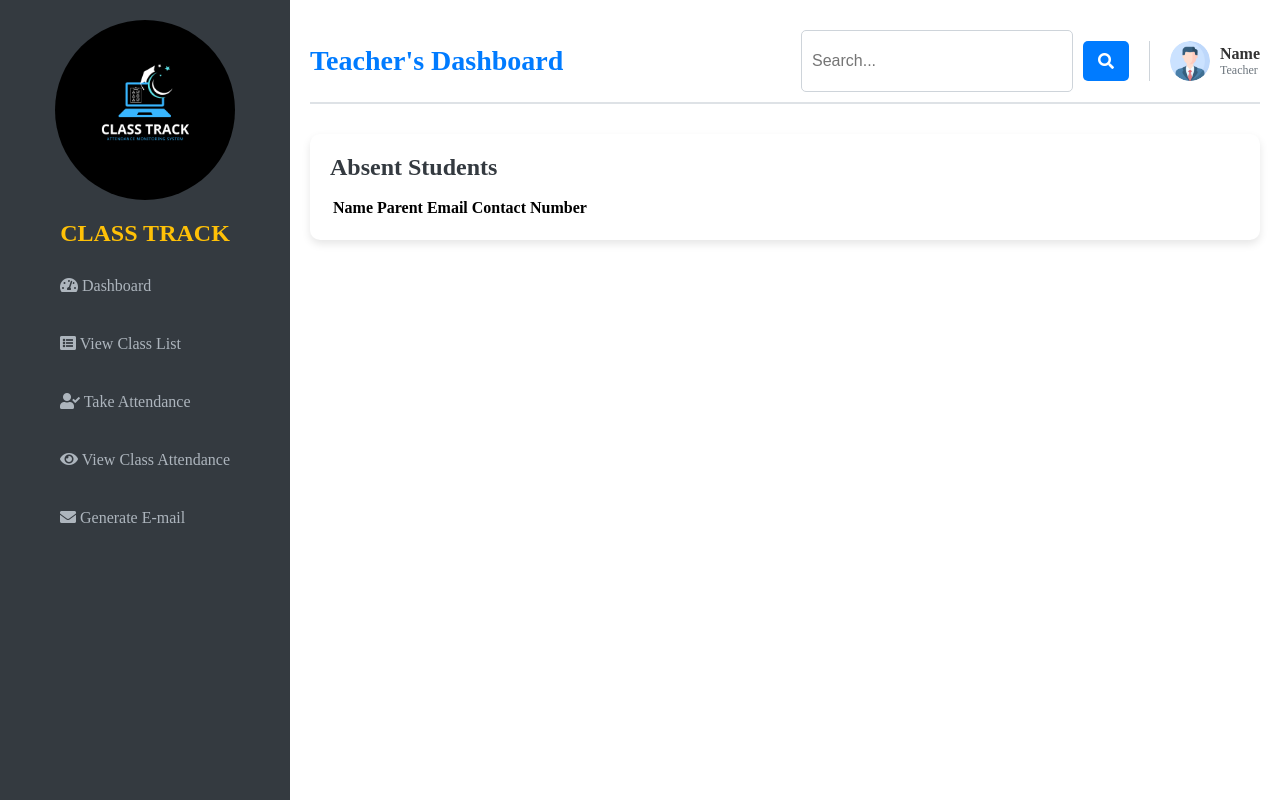
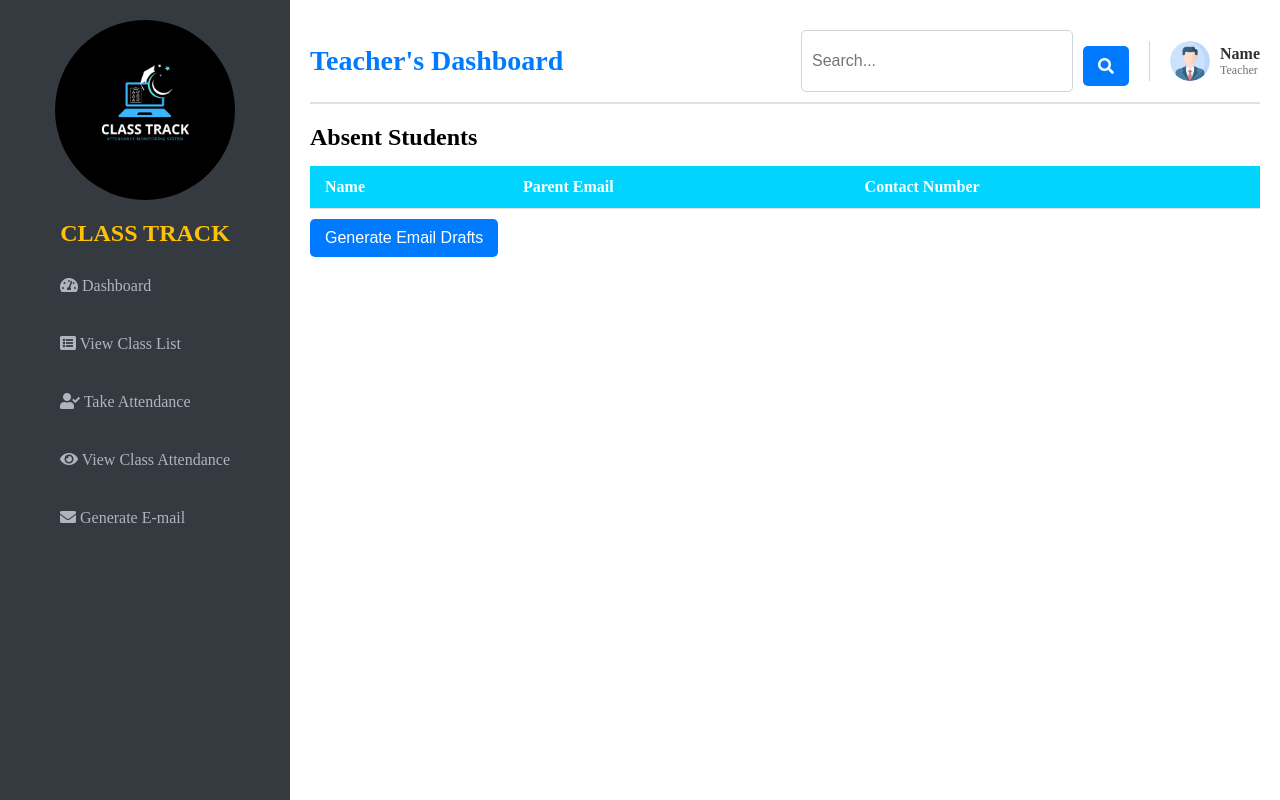
Before and after one commit to SolidariosAlenRoy/AMS, a PHP site: page /email.php in a window 1280 px wide. Run offline with PHP 8.4, Linux system fonts and the light colour scheme; lists and menus that the app fills with data are empty.

Commit message:
fixed some files and css

```diff
--- a/email.php
+++ b/email.php
@@ -13,12 +13,12 @@ if ($_SERVER['REQUEST_METHOD'] == 'POST' && isset($_POST['send_email'])) {
 
     // Query to get absent students
     $absent_query = "
-        SELECT s.name, s.parent_email
+        SELECT s.name, s.parent_email, s.contact_number
         FROM students s
         JOIN sections sec ON s.section_id = sec.id
         WHERE sec.id = ? AND s.year_level = ? AND s.id IN (
-            SELECT student_id FROM attendance
-            WHERE status = 'Absent'
+        SELECT student_id FROM attendance
+        WHERE status = 'Absent'
         )";
 
     $stmt_absent = $conn->prepare($absent_query);
@@ -29,6 +29,7 @@ if ($_SERVER['REQUEST_METHOD'] == 'POST' && isset($_POST['send_email'])) {
     while ($row = $result_absent->fetch_assoc()) {
         $absent_students[] = $row;
     }
+
 }
 ?>
 
@@ -40,6 +41,7 @@ if ($_SERVER['REQUEST_METHOD'] == 'POST' && isset($_POST['send_email'])) {
     <title>Teacher's Dashboard</title>
     <!-- FontAwesome for icons -->
     <link href="https://cdnjs.cloudflare.com/ajax/libs/font-awesome/5.15.4/css/all.min.css" rel="stylesheet">
+    <script type="text/javascript" src="https://cdn.emailjs.com/dist/email.min.js"></script>
     <link href="css/dashboard.css" rel="stylesheet">
     <style>
 /* Global Styles */
@@ -197,21 +199,52 @@ body, h2, h4, p, ul {
     color: #6c757d;
 }
 
-/* Table Styles */
-.table-container {
-    margin-top: 30px;
-    background-color: #fff;
-    padding: 20px;
-    border-radius: 10px;
-    box-shadow: 0 4px 8px rgba(0, 0, 0, 0.1);
+/* Table */
+table {
+    width: 100%;
+    border-collapse: collapse;
+    margin-top: 15px;
 }
 
-.table-container h2 {
-    font-size: 24px;
-    color: #343a40;
-    margin-bottom: 15px;
+table th, table td {
+    padding: 12px 15px;
+    text-align: left;
+    border-bottom: 1px solid #ddd;
 }
 
+table th {
+    background-color: #00d4ff;
+    color: white;
+    font-size: 16px;
+}
+
+table tbody tr:nth-child(odd) {
+    background-color: #f9f9f9;
+}
+
+table tbody tr:hover {
+    background-color: #f1f1f1;
+}
+
+table td {
+    font-size: 14px;
+    color: #555;
+}
+
+button {
+    background-color: #007bff;
+    color: #fff;
+    border: none;
+    padding: 10px 15px;
+    border-radius: 5px;
+    cursor: pointer;
+    font-size: 16px;
+    margin-top: 10px;
+}
+
+button:hover {
+    background-color: #0056b3;
+}
     </style>
 </head>
 <body>
@@ -273,11 +306,48 @@ body, h2, h4, p, ul {
                         <?php endforeach; ?>
                     </tbody>
                 </table>
+                <div class="form-group">
+            <button onclick="generateEmails()">Generate Email Drafts</button>
+        </div>
             </div>
         </main>
     </div>
 
+    <script>
+        function generateEmails() {
+            const rows = document.querySelectorAll('#absentStudentsTable tbody tr');
+            const emailAddresses = [];
+            let emailBody = "Dear Parents,\n\nWe would like to inform you that the following students were absent today:\n\n";
 
+            if (rows.length === 0) {
+                alert("No absent students to notify.");
+                return;
+            }
+
+            rows.forEach(row => {
+                const studentName = row.cells[0].textContent.trim();
+                const guardianEmail = row.cells[1].textContent.trim();
+
+                if (guardianEmail && !emailAddresses.includes(guardianEmail)) {
+                    emailAddresses.push(guardianEmail);
+                }
+
+                emailBody += `- ${studentName}\n`;
+            });
+
+            emailBody += "\nBest regards,\nYour School";
+            const subject = "Attendance Notification";
+
+            if (emailAddresses.length > 0) {
+                const mailtoLink = `mailto:${emailAddresses.join(',')}?subject=${encodeURIComponent(subject)}&body=${encodeURIComponent(emailBody)}`;
+
+                // Open mailto link in a new tab
+                window.open(mailtoLink, '_blank');
+            } else {
+                alert("No valid parents emails found.");
+            }
+        }
+    </script>
 
 </body>
 </html>
```
Also changed, not shown: vclassattendance.php (+24 -7 lines), vclasslist.php (+24 -22 lines).
